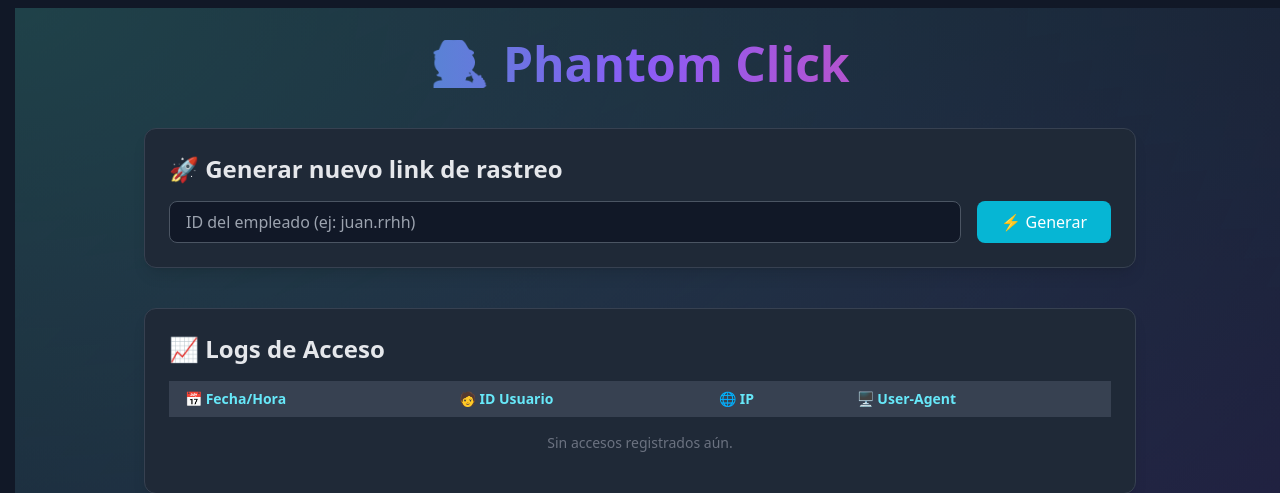
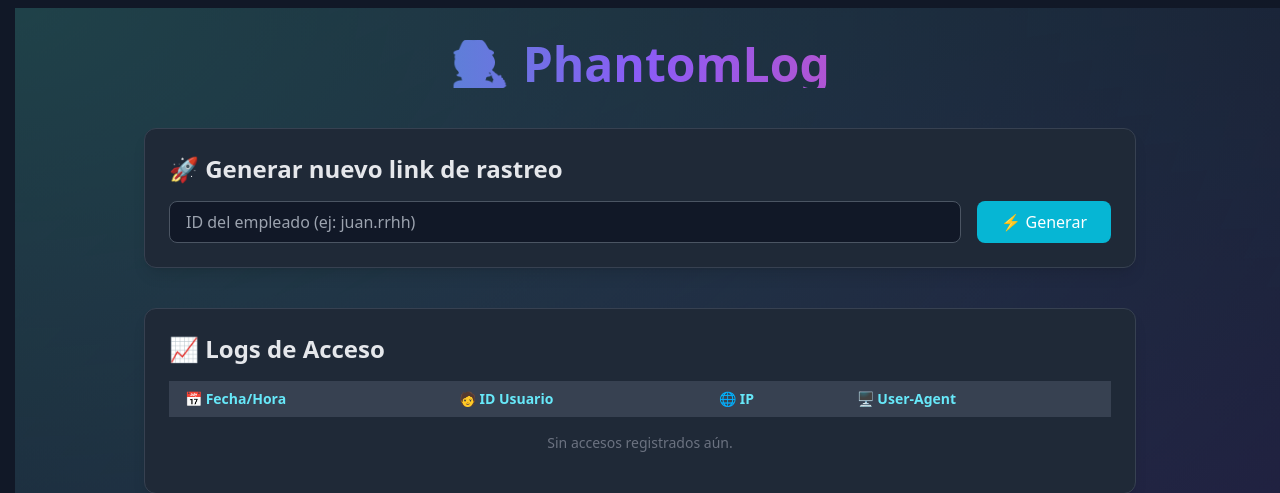
Before and after one commit to ValentinTorassa/PhantomLog, a Flask app: template templates/index.html in a window 1280 px wide. Shown: the top 493 px of the page. Run offline with Flask 3, Linux system fonts and the light colour scheme; the template is opened without the code that fills it, so the values that code supplies are empty; some libraries are stand-ins or nearby versions.

Commit message:
Rebrand UI from Phantom Click to PhantomLog

```diff
--- a/templates/index.html
+++ b/templates/index.html
@@ -3,7 +3,7 @@
 <head>
   <meta charset="UTF-8" />
   <meta name="viewport" content="width=device-width, initial-scale=1" />
-  <title>Phantom Click - Consulting IT</title>
+  <title>PhantomLog - Consulting IT</title>
   <script src="https://cdn.tailwindcss.com"></script>
   <style>
     body::before {
@@ -32,7 +32,7 @@
 <body class="bg-gray-900 text-gray-200 font-sans">
 
   <div class="max-w-5xl mx-auto py-10 px-4">
-    <h1 class="text-5xl font-extrabold mb-10 text-center gradient-text">🕵️ Phantom Click</h1>
+    <h1 class="text-5xl font-extrabold mb-10 text-center gradient-text">🕵️ PhantomLog</h1>
 
     <!-- Generador de Link -->
     <div class="bg-gray-800 border border-gray-700 rounded-xl shadow-lg p-6 mb-10">
```
